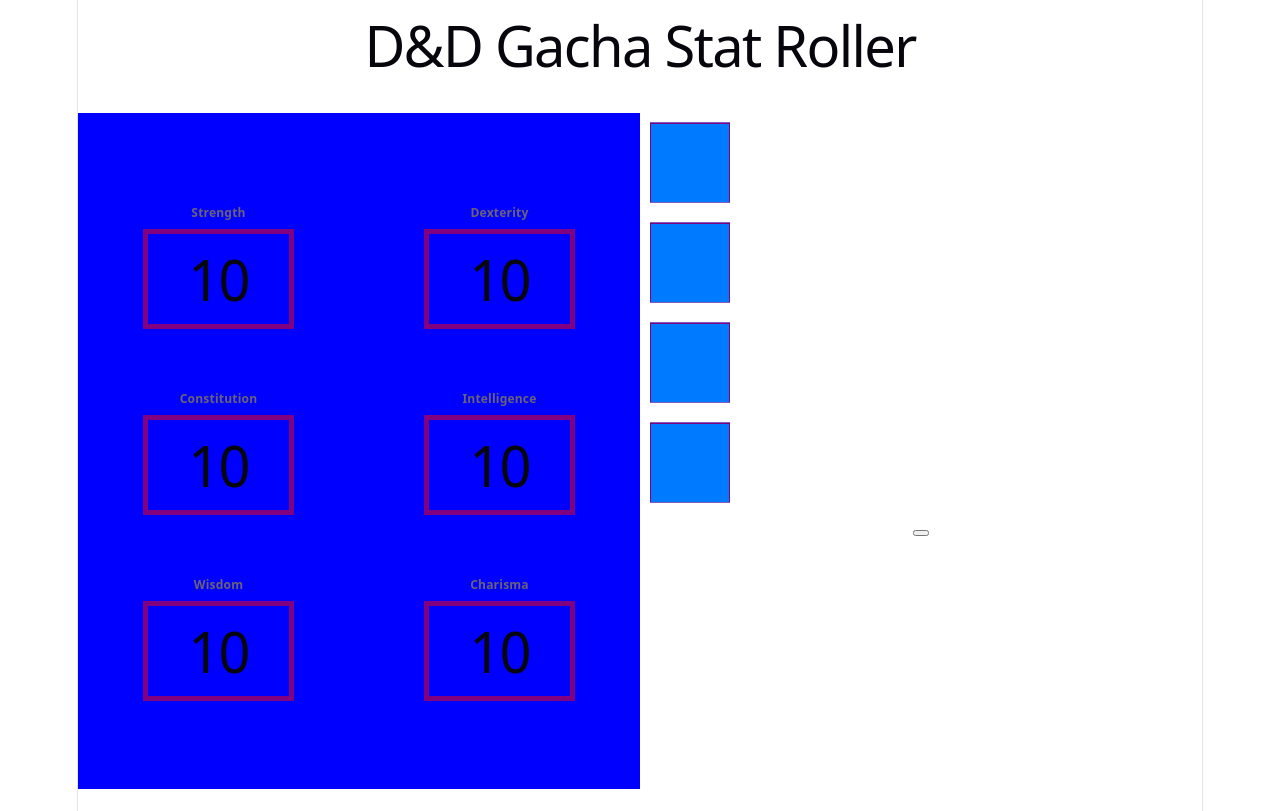
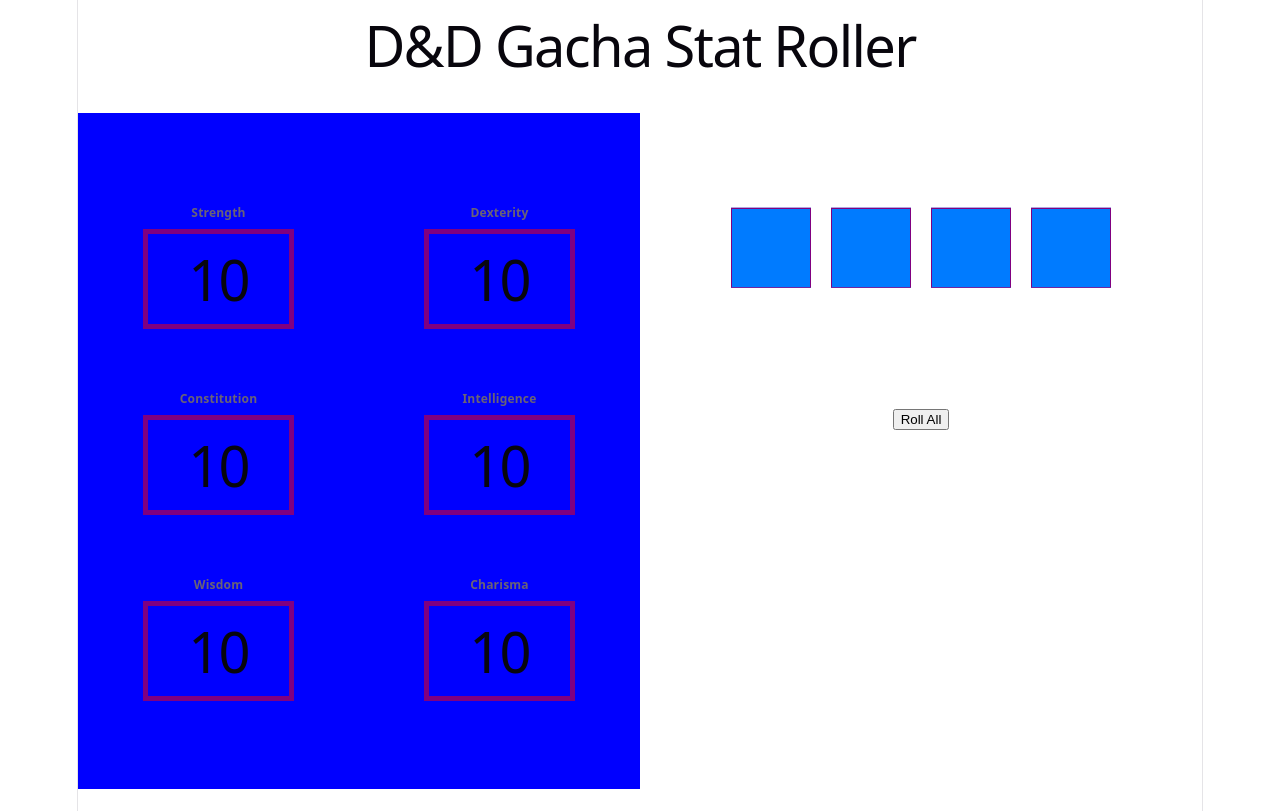
Before and after one commit to ASPCoding/DnDGachaRoller, a React (Vite) app: page / in a window 1280 px wide. Built offline with nearby package versions, Linux system fonts and the light colour scheme.

Commit message:
Formatted Dice and Glow Elements

```diff
--- a/src/App.css
+++ b/src/App.css
@@ -1,6 +1,7 @@
 #layout {
   display: grid;
   grid-template-columns: 50% 50%;
+  grid-template-rows: 100%;
   height: 80%;
   width: 100%;
   padding-top: 2%;
--- a/src/components/DiceRoller.css
+++ b/src/components/DiceRoller.css
@@ -0,0 +1,16 @@
+#roller-wrapper{
+  width: 100%;
+  height: 50%;
+
+  display: grid;
+  grid-template-rows: 80% 20%;
+  grid-template-columns: 100%;
+  justify-content: center;
+  align-items: center;
+}
+
+#dice{
+  display:flex;
+  justify-content: center;
+  align-items: center;
+}
--- a/src/components/DiceRoller.tsx
+++ b/src/components/DiceRoller.tsx
@@ -1,22 +1,26 @@
 import Dice from "./Dice"
 import AppStore from "../stores/AppStore"
+import './DiceRoller.css'
 
 function randomize(){
   AppStore.randomize();
   AppStore.toggleRoll();
   console.log(AppStore.diceResults)
-  console.log(AppStore.rolling)
 }
 
 export default function DiceRoller(){
   return(
     <>
-      <div>
-        <Dice num={0}/>
-        <Dice num={1}/>
-        <Dice num={2}/>
-        <Dice num={3}/>
-        <button onClick={randomize}></button>
+      <div id="roller-wrapper">
+        <div id="dice">
+          <Dice num={0}/>
+          <Dice num={1}/>
+          <Dice num={2}/>
+          <Dice num={3}/>
+        </div>
+        <div>
+          <button onClick={randomize}> Roll All</button>
+        </div>
       </div>
     </>
   )
--- a/src/components/Glow.css
+++ b/src/components/Glow.css
@@ -32,6 +32,10 @@
   left: 0;
   right: 0;
   z-index: 100;
+}
+
+.None{
+  position:absolute;
 }
 
 .common{
--- a/src/stores/AppStore.tsx
+++ b/src/stores/AppStore.tsx
@@ -32,6 +32,17 @@
     }
   }
 
+  rollTroll(){
+    if(Math.random() > 0.9){
+      return true
+    }
+    return false
+  }
+
+  getRolling(){
+    return this.rolling
+  }
+
   toggleRoll(){
     this.rolling = !this.rolling;
     this.emit("toggleRoll")
```
